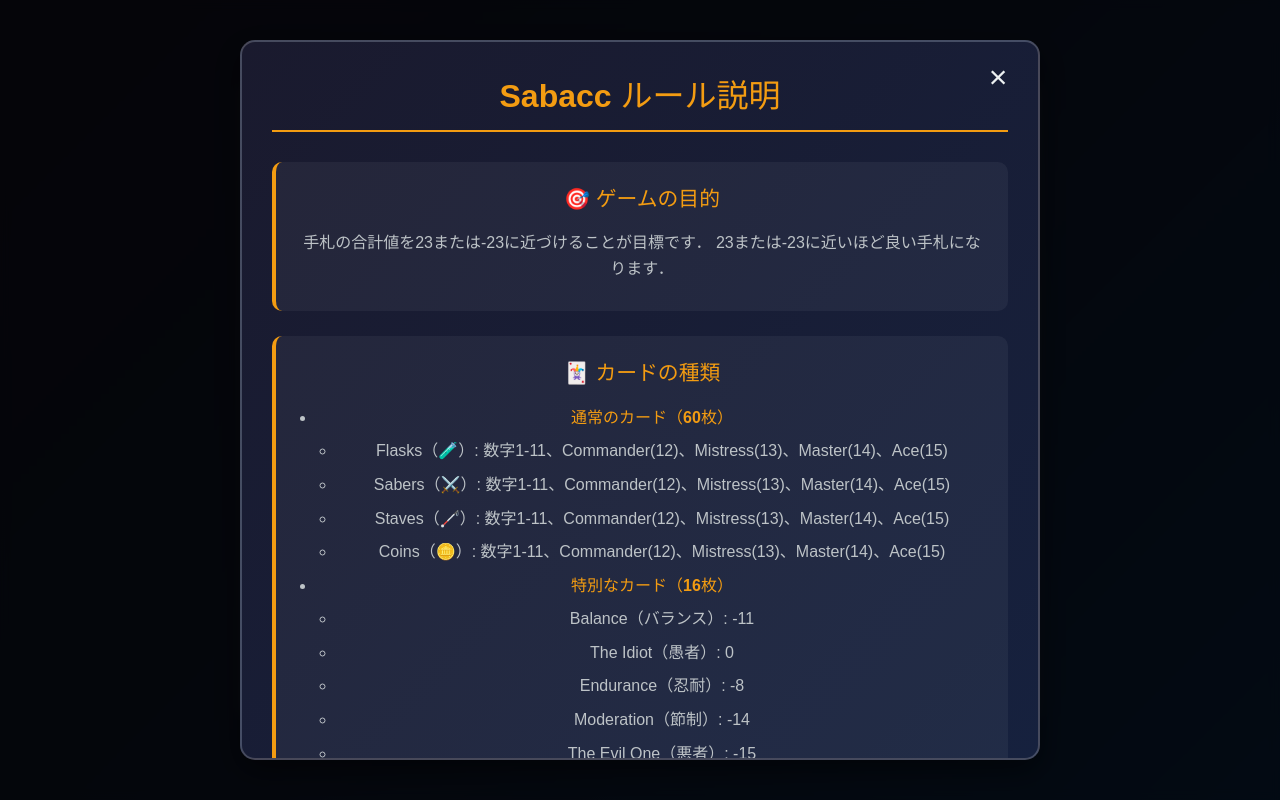
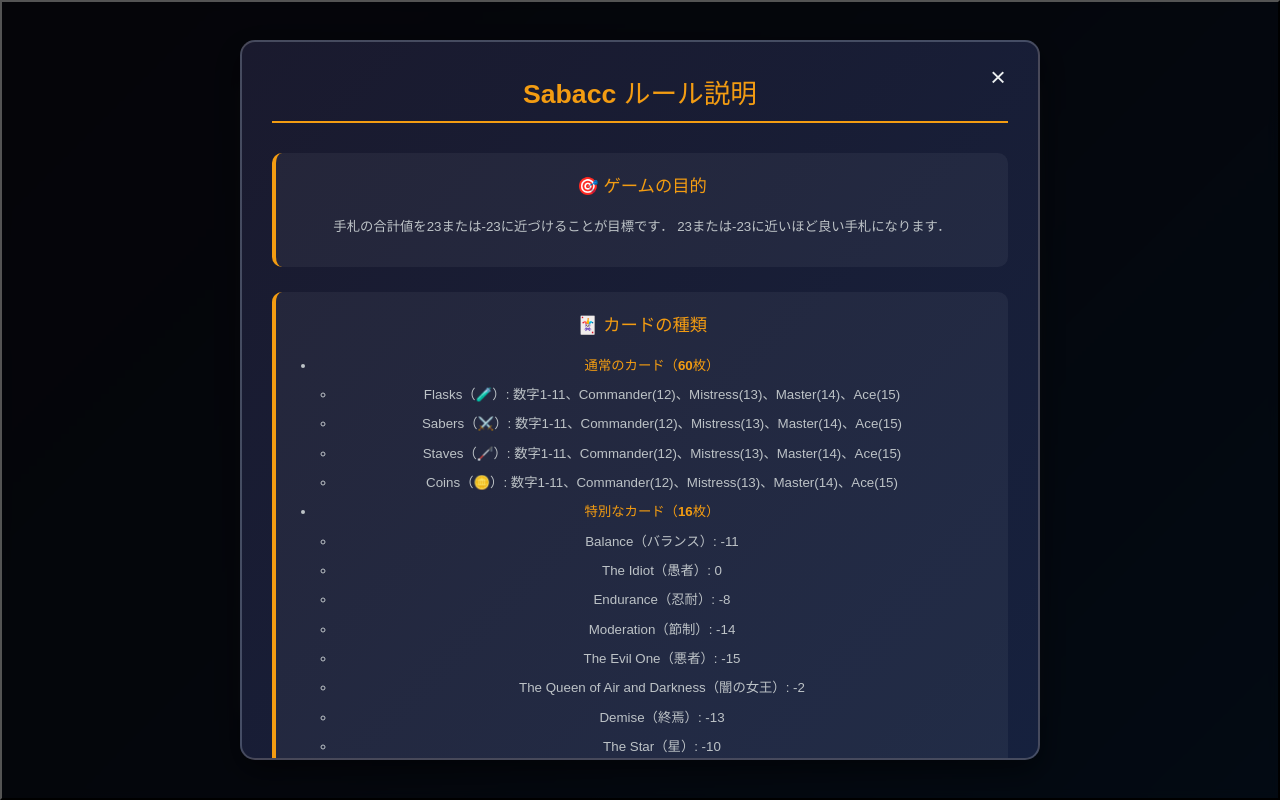
Before and after one commit to Hiromu-USHIHARA/sabacc-fan-project, a React (Vite) app: page / in a window 1280 px wide. Both pictures are taken after a click on the button "📖 ルール説明". Shown: the top 800 px of the page. Built offline with nearby package versions, Linux system fonts and the light colour scheme.

Commit message:
ルールモーダルの閉じるボタンをボタン要素に変更し、アクセシビリティを向上させました。また、不要なイベントハンドラを削除しました。

```diff
--- a/src/components/RulesModal.tsx
+++ b/src/components/RulesModal.tsx
@@ -176,18 +176,15 @@
   const currentTexts = texts[language];
 
   return (
-    <div
+    <button
+      type="button"
       className="modal-overlay"
       onClick={onClose}
       onKeyDown={(e) => (e.key === 'Escape' || e.key === 'Enter' || e.key === ' ') && onClose()}
-      role="button"
-      tabIndex={0}
       aria-label="Close rules modal"
     >
       <div
         className="modal-content"
-        onClick={(e) => e.stopPropagation()}
-        onKeyDown={(e) => e.stopPropagation()}
       >
         <button type="button" className="modal-close" onClick={onClose}>
           {currentTexts.close}
@@ -279,7 +276,7 @@
           </section>
         </div>
       </div>
-    </div>
+    </button>
   );
 };
 
```
